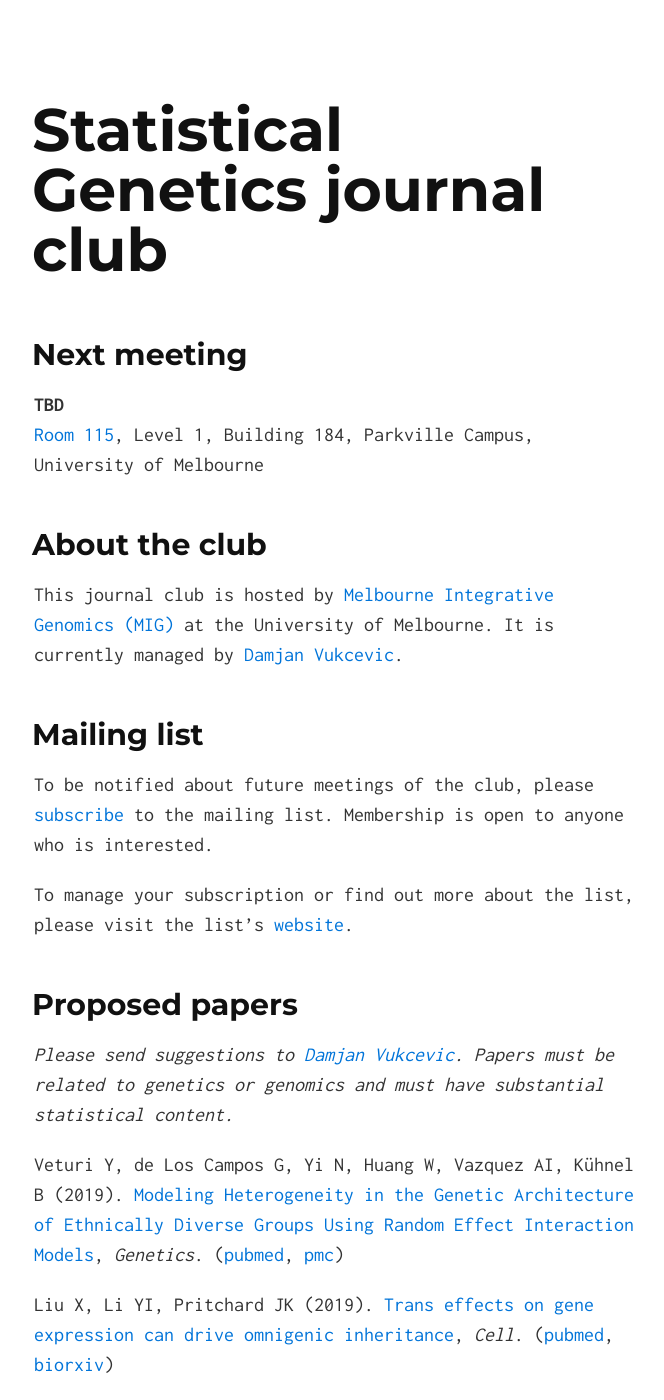
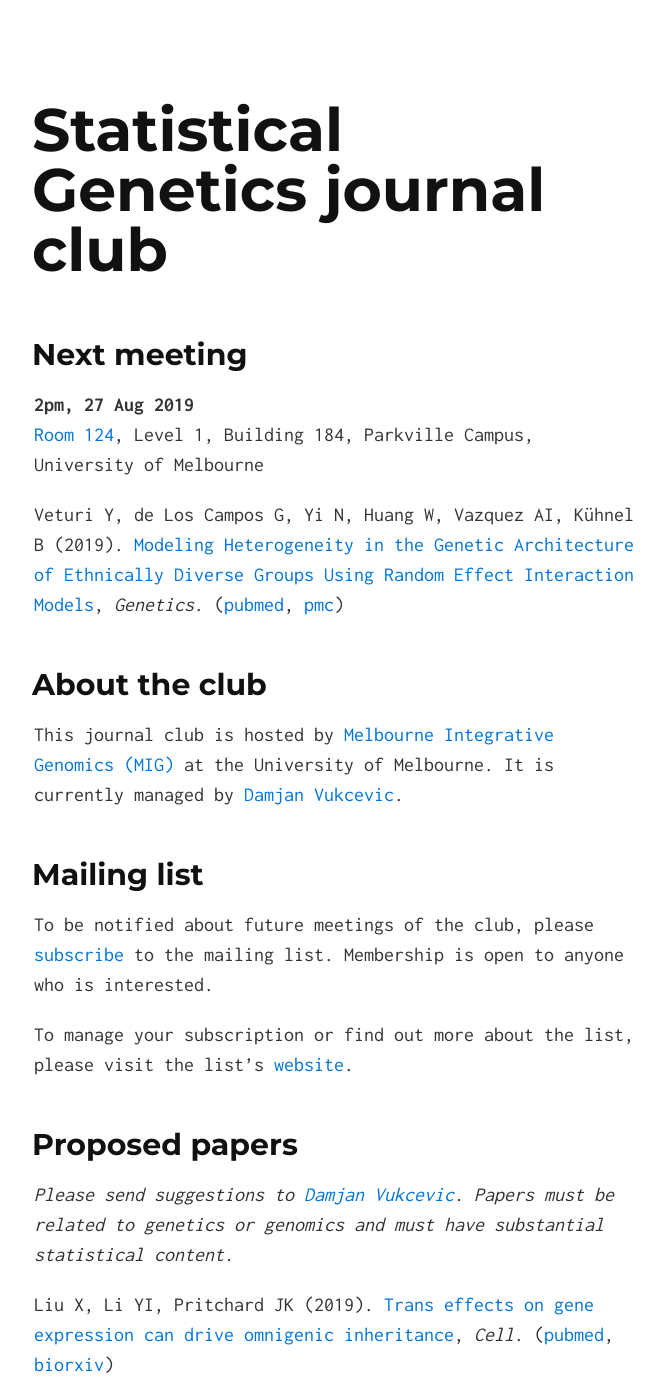
Before and after one commit to melbintgen/statgen-journal-club, a Jekyll site: the page built from index.md, in a window 1280 px wide and 1400 px high. Shown: the whole window, without its empty margins (306-970 px from the left). Built offline with Jekyll 4.4.1, drawn with Linux system fonts in a browser that asks for light colours; our own code applies the rules of GitHub Pages for plain Markdown files; part of the change alters nothing that is shown.

Commit message:
Announce meeting for 27 Aug 2019

```diff
--- a/index.md
+++ b/index.md
@@ -5,9 +5,16 @@ layout: default
 
 ## Next meeting
 
-**TBD**
-[Room 115](https://maps.unimelb.edu.au/point?poi=661677), Level 1,
+**2pm, 27 Aug 2019**
+[Room 124](https://maps.unimelb.edu.au/parkville/building/184/124), Level 1,
 Building 184, Parkville Campus, University of Melbourne
+
+Veturi Y, de Los Campos G, Yi N, Huang W, Vazquez AI, Kühnel B (2019).
+[Modeling Heterogeneity in the Genetic Architecture of Ethnically Diverse
+Groups Using Random Effect Interaction
+Models](https://doi.org/10.1534/genetics.119.301909), *Genetics*.
+([pubmed](https://www.ncbi.nlm.nih.gov/pubmed/30796011),
+[pmc](https://www.ncbi.nlm.nih.gov/pmc/articles/PMC6456318/))
 
 
 ## About the club
@@ -35,13 +42,6 @@ list's [website](https://lists.unimelb.edu.au/info/statgen).
 Papers must be related to genetics or genomics and must have substantial
 statistical content.*
 
-
-Veturi Y, de Los Campos G, Yi N, Huang W, Vazquez AI, Kühnel B (2019).
-[Modeling Heterogeneity in the Genetic Architecture of Ethnically Diverse
-Groups Using Random Effect Interaction
-Models](https://doi.org/10.1534/genetics.119.301909), *Genetics*.
-([pubmed](https://www.ncbi.nlm.nih.gov/pubmed/30796011),
-[pmc](https://www.ncbi.nlm.nih.gov/pmc/articles/PMC6456318/))
 
 Liu X, Li YI, Pritchard JK (2019).  [Trans effects on gene expression can drive
 omnigenic inheritance](https://doi.org/10.1016/j.cell.2019.04.014), *Cell*.
```
